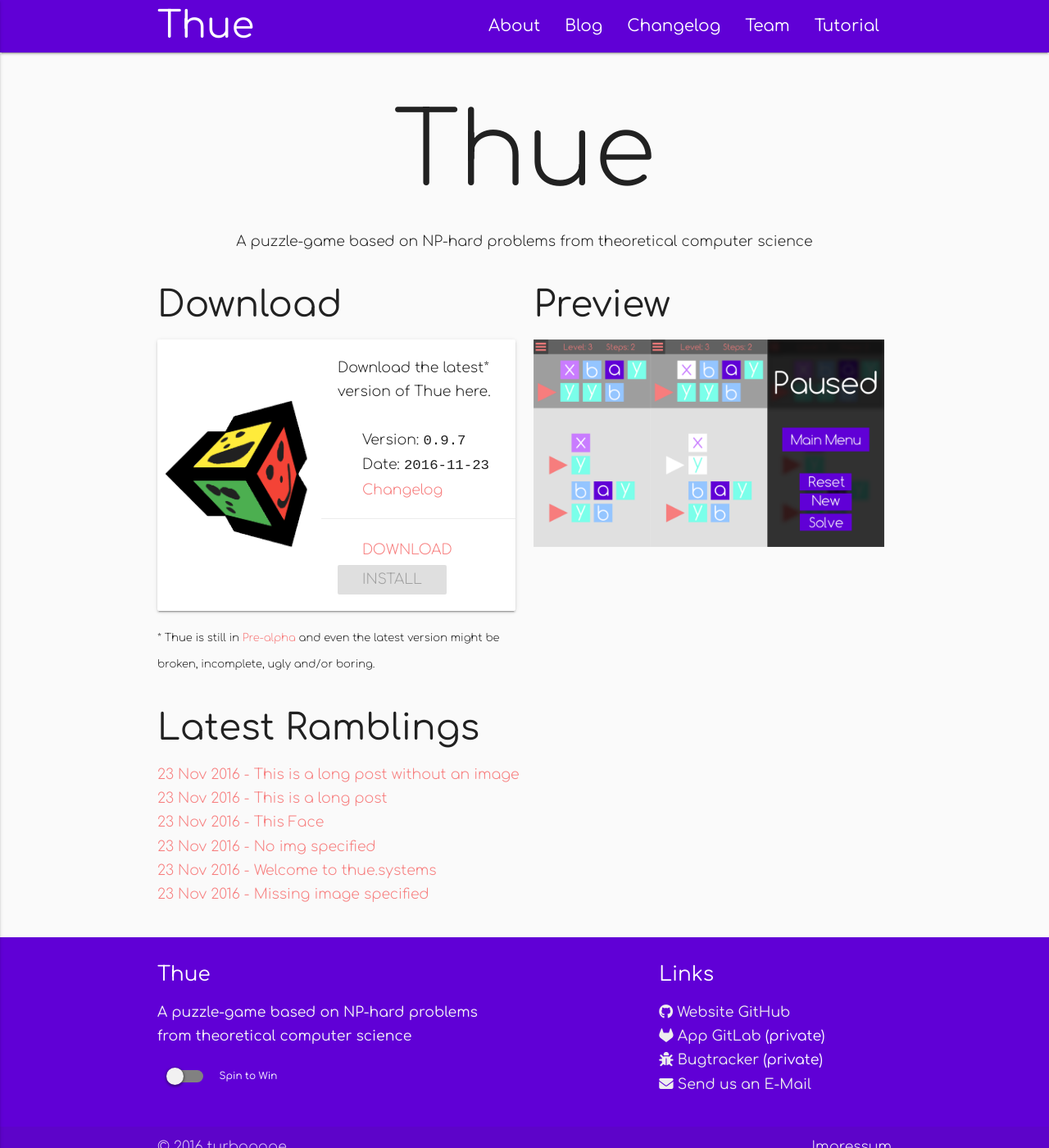
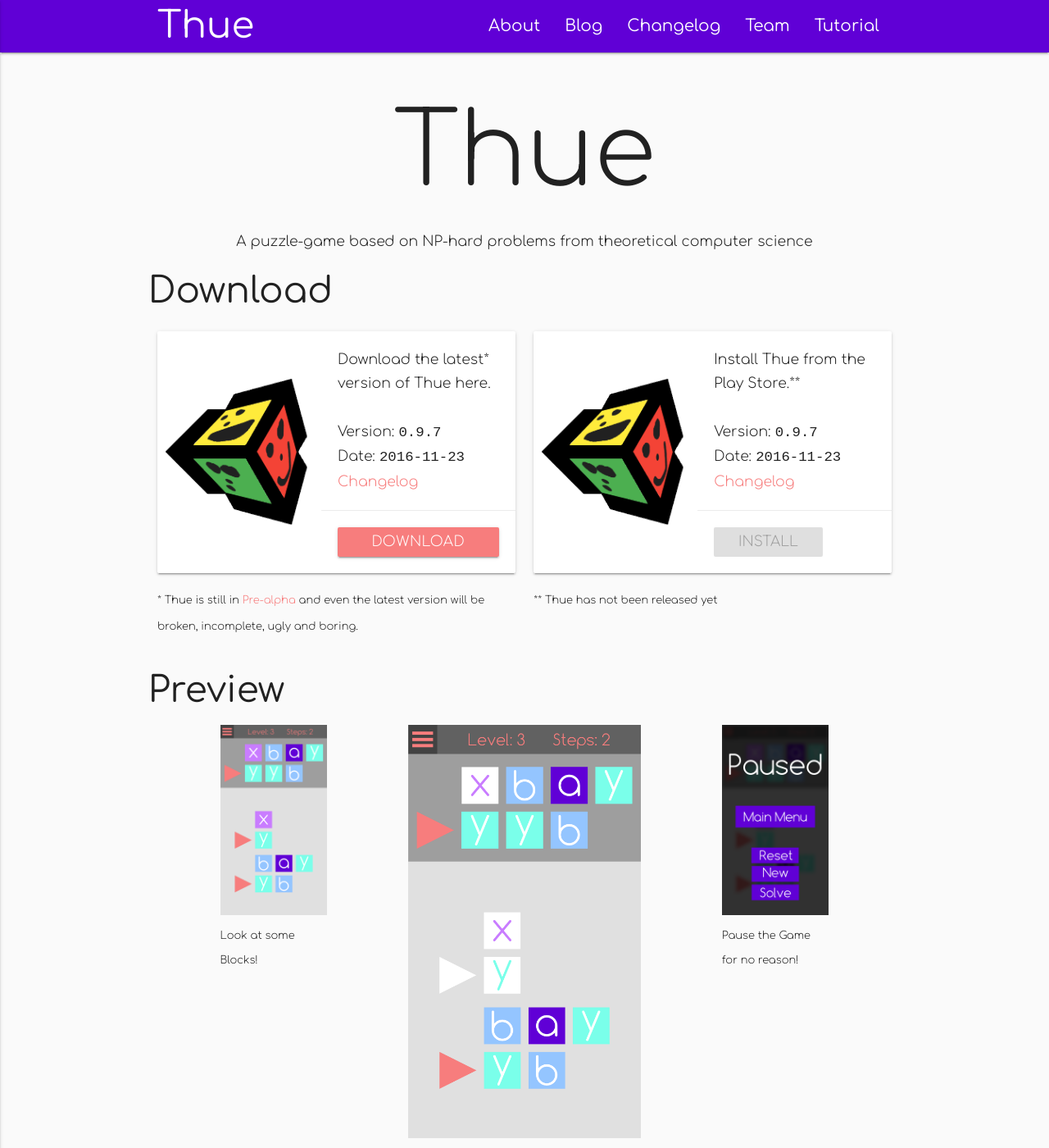
Before and after one commit to turbopope/thue.systems, a Jekyll site: the page built from index.md, in a window 1280 px wide and 1400 px high. Shown: the whole window at 82% size. Built offline with Jekyll 4.4.1, drawn with Linux system fonts in a browser that asks for light colours; nearby versions of some CDN libraries; some of the changed text lies outside the part shown.

Commit message:
Move some things around on home

```diff
--- a/_layouts/home.html
+++ b/_layouts/home.html
@@ -8,8 +8,8 @@ layout: default
 
 
 <div class="row">
+  <h3>{% include spinner.html color="aquamarine" word="Download" %}</h3>
   <div class="col m12 l6">
-    <h3>{% include spinner.html color="aquamarine" word="Download" %}</h3>
     <div class="card horizontal">
       <div class="valign-wrapper"><div class="card-image valign" style="max-width: 200px">
         <img src="/img/logo.png" style="max-width: 100%; padding: 8px;">
@@ -19,7 +19,7 @@ layout: default
           <p>
             Download the latest* version of Thue here.
           </p>
-            <p style="padding-left: 30px">
+            <p>
 
             <br>
             Version: <code>{{ site.latest_version.code }}</code>
@@ -30,24 +30,65 @@ layout: default
           </p>
         </div>
         <div class="card-action">
-          <a class="waves-effect waves-teal btn-flat" href="{{ site.latest_version.dropbox_link }}">Download APK</a>
+          <a class="waves-effect waves-purple btn" href="{{ site.latest_version.dropbox_link }}">Download APK</a>
+        </div>
+      </div>
+    </div>
+    <p><small>* Thue is still in <a href="https://en.wikipedia.org/wiki/Software_release_life_cycle#Pre-alpha">Pre-alpha</a> and even the latest version will be broken, incomplete, ugly and boring.</small></p>
+  </div>
+  <div class="col m12 l6">
+    <div class="card horizontal">
+      <div class="valign-wrapper"><div class="card-image valign" style="max-width: 200px">
+        <img src="/img/logo.png" style="max-width: 100%; padding: 8px;">
+      </div></div>
+      <div class="card-stacked">
+        <div class="card-content">
+          <p>
+            Install Thue from the Play Store.**
+          </p>
+            <p>
+
+            <br>
+            Version: <code>{{ site.latest_version.code }}</code>
+            <br>
+            Date: <code>{{ site.latest_version.date }}</code>
+            <br>
+            <a href="/changelog#{{ site.latest_version.anchor }}">Changelog</a>
+          </p>
+        </div>
+        <div class="card-action">
           <a class="waves-effect waves-teal btn-flat primary" href="http://play.google.com/" disabled>Install</a>
         </div>
       </div>
     </div>
-    <p><small>* Thue is still in <a href="https://en.wikipedia.org/wiki/Software_release_life_cycle#Pre-alpha">Pre-alpha</a> and even the latest version might be broken, incomplete, ugly and/or boring.</small></p>
+    <p><small>** Thue has not been released yet</p>
   </div>
-  <div class="col m12 l6">
+
+</div>
+
+<div class="row">
   <h3>{% include spinner.html color="mint" word="Preview" %}</h3>
-    <img src="/img/preview.png" style="max-width: 98%;">
+  <div class="col m12 offset-l1 l2">
+    <img src="/img/tutorial/1.png" style="max-width: 100%;" class="center-align">
+    Look at some Blocks!
+  </div>
+  <div class="col m12 offset-l1 l4">
+    <img src="/img/tutorial/2.png" style="max-width: 100%;" class="center-align">
+    Select some Blocks!
+  </div>
+  <div class="col m12 offset-l1 l2">
+    <img src="/img/tutorial/3.png" style="max-width: 100%;" class="center-align">
+    Pause the Game for no reason!
   </div>
 </div>
 
-
-<h3>{% include spinner.html color="heliotrope" word="Latest Ramblings" %}</h3>
-
+<div class="row">
+  <h3>{% include spinner.html color="heliotrope" word="Latest Rambles" %}</h3>
+  <div class="col s12">
     <ul>
     {% for post in site.posts %}
         <li><a href="{{ post.url }}">{{ post.date | date_to_string }} - {{ post.title }}</a></li>
     {% endfor %}
     </ul>
+  </div>
+</div>
```
Lines whose indentation alone changed are shown as unchanged.
